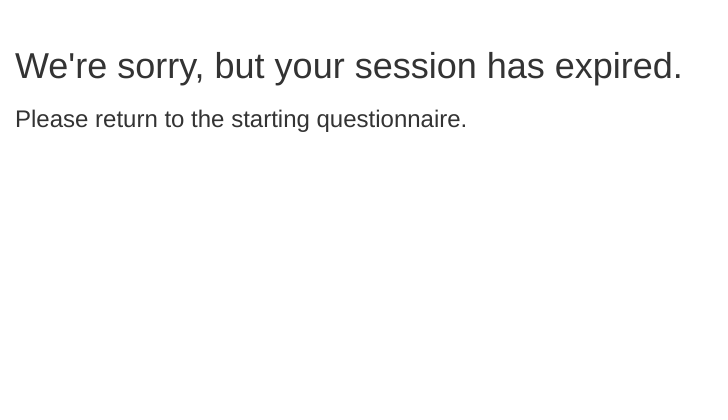
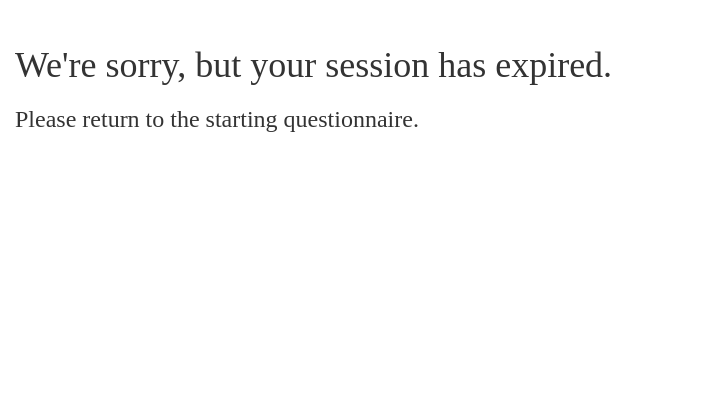
Before and after one commit to umsi/Online-Study-Game, a Django app: page /finish/ in a window 1280 px wide. Shown: the part 51-471 px from the top of the page, without its empty margins (0-728 px from the left). Run offline with Django 3.2, Linux system fonts and the light colour scheme; some libraries are stand-ins or nearby versions.

Commit message:
style(project.css): universal TimesNewRoman font

```diff
--- a/games/static/games/css/project.css
+++ b/games/static/games/css/project.css
@@ -1,3 +1,7 @@
+* {
+  font-family: TimesNewRoman, "Times New Roman", Times, serif;
+}
+
 body {
   html,height: 100%;
 }
```
